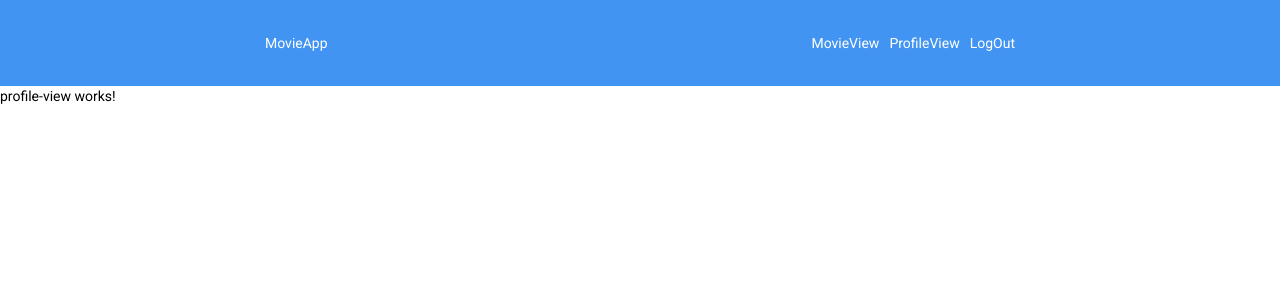
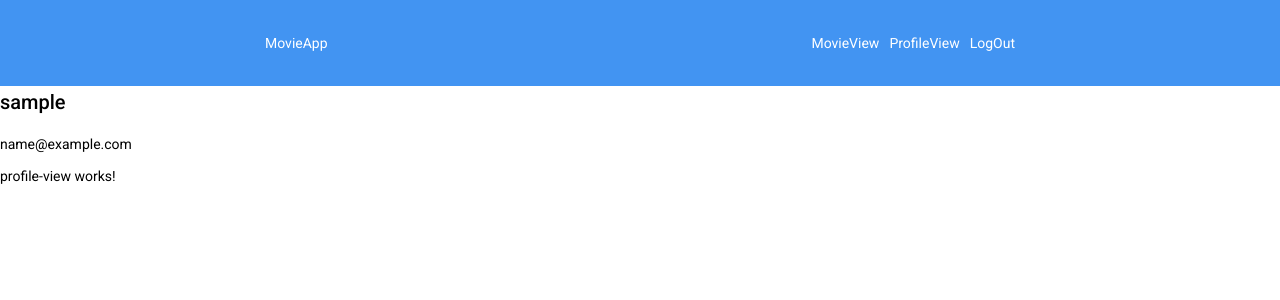
Before and after one commit to FluffyderDelphin/AngularMovieApp-Angular-client, an Angular app: page /profile in a window 1280 px wide. Shown: the top 300 px of the page. Built offline with nearby package versions, Linux system fonts and the light colour scheme; sample sign-in values are in the browser's storage.

Commit message:
created basic Profile View

```diff
--- a/src/app/profile-view/profile-view.component.html
+++ b/src/app/profile-view/profile-view.component.html
@@ -1,3 +1,5 @@
 
 <app-navbar></app-navbar>
+<h2>{{user.username}}</h2>
+<p>{{user.email}}</p>
 <p>profile-view works!</p>
--- a/src/app/profile-view/profile-view.component.ts
+++ b/src/app/profile-view/profile-view.component.ts
@@ -6,7 +6,8 @@ import { Component, OnInit } from '@angular/core';
   styleUrls: ['./profile-view.component.scss']
 })
 export class ProfileViewComponent implements OnInit {
-
+   string:any = localStorage.getItem('user');
+   user:any = JSON.parse(this.string);
   constructor() { }
 
   ngOnInit(): void {
```
